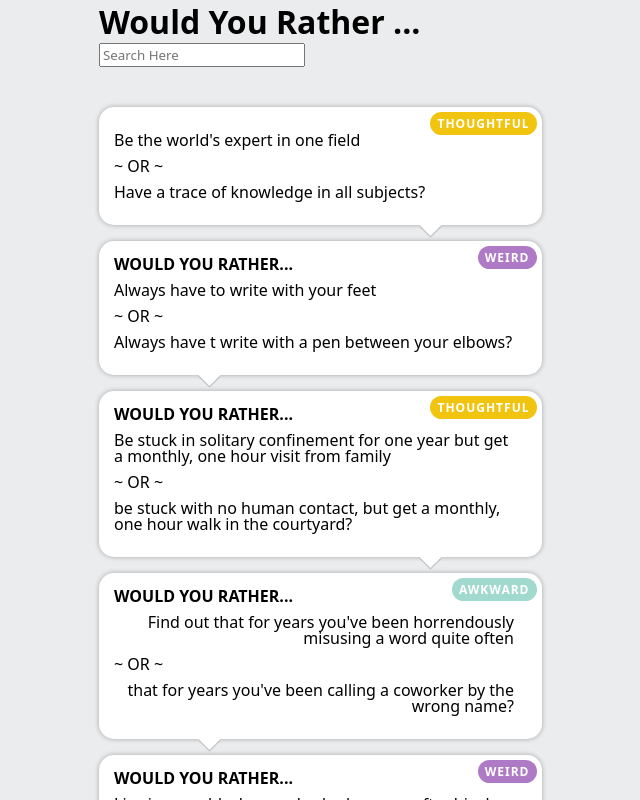
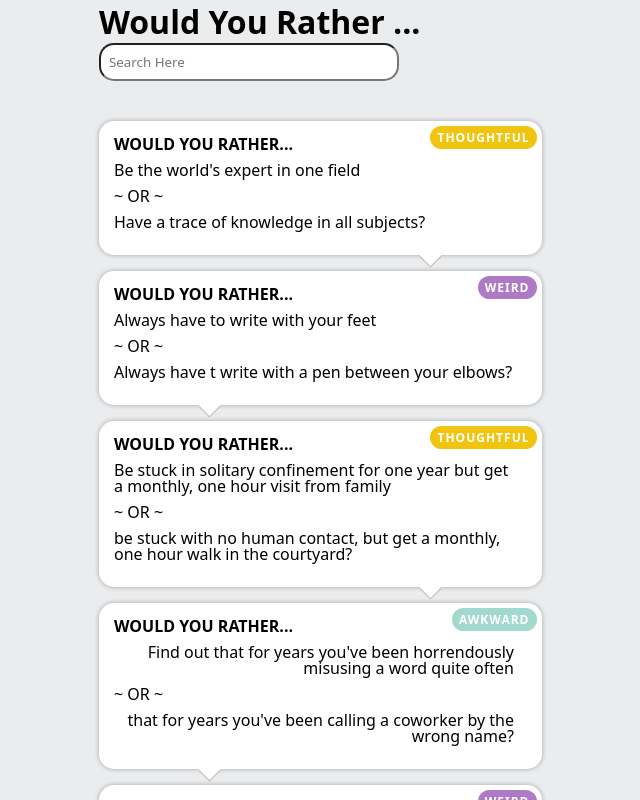
Before and after one commit to benroasting/would-you-rather, a React (Create React App) app: page / in a window 1280 px wide. Shown: the top 800 px of the page, without its empty margins (226-866 px from the left). Built offline with nearby package versions, Linux system fonts and the light colour scheme.

Commit message:
styling changes

```diff
--- a/src/App.css
+++ b/src/App.css
@@ -11,6 +11,12 @@ body {
   flex-direction: column;
   min-height: 100vh;
   background-color: #eaecee;
+}
+
+input {
+  padding: 0.5rem;
+  border-radius: 15px;
+  width: 300px;
 }
 
 .questions-container {
--- a/src/data.js
+++ b/src/data.js
@@ -1,5 +1,6 @@
 const data = [
   {
+    header: "WOULD YOU RATHER...",
     question1: "Be the world's expert in one field ",
     question2: "Have a trace of knowledge in all subjects?",
     category: {
@@ -146,7 +147,7 @@ const data = [
   {
     header: "WOULD YOU RATHER...",
     question1: "Lose your ability to speak for one year ",
-    question2: "your ability to wak for a year?",
+    question2: "your ability to walk for a year?",
     category: {
       tag: "weird",
       color: "#EB984E",
```
